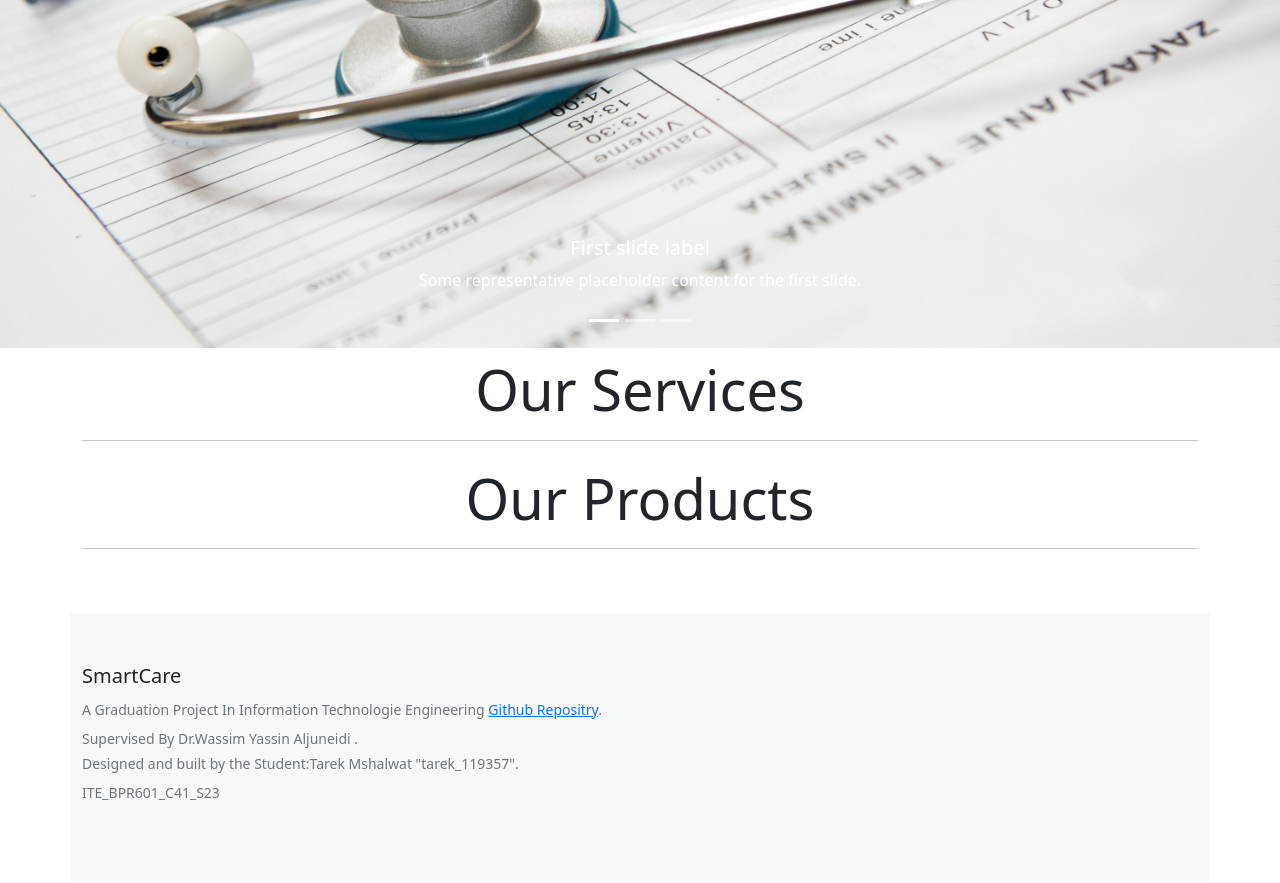
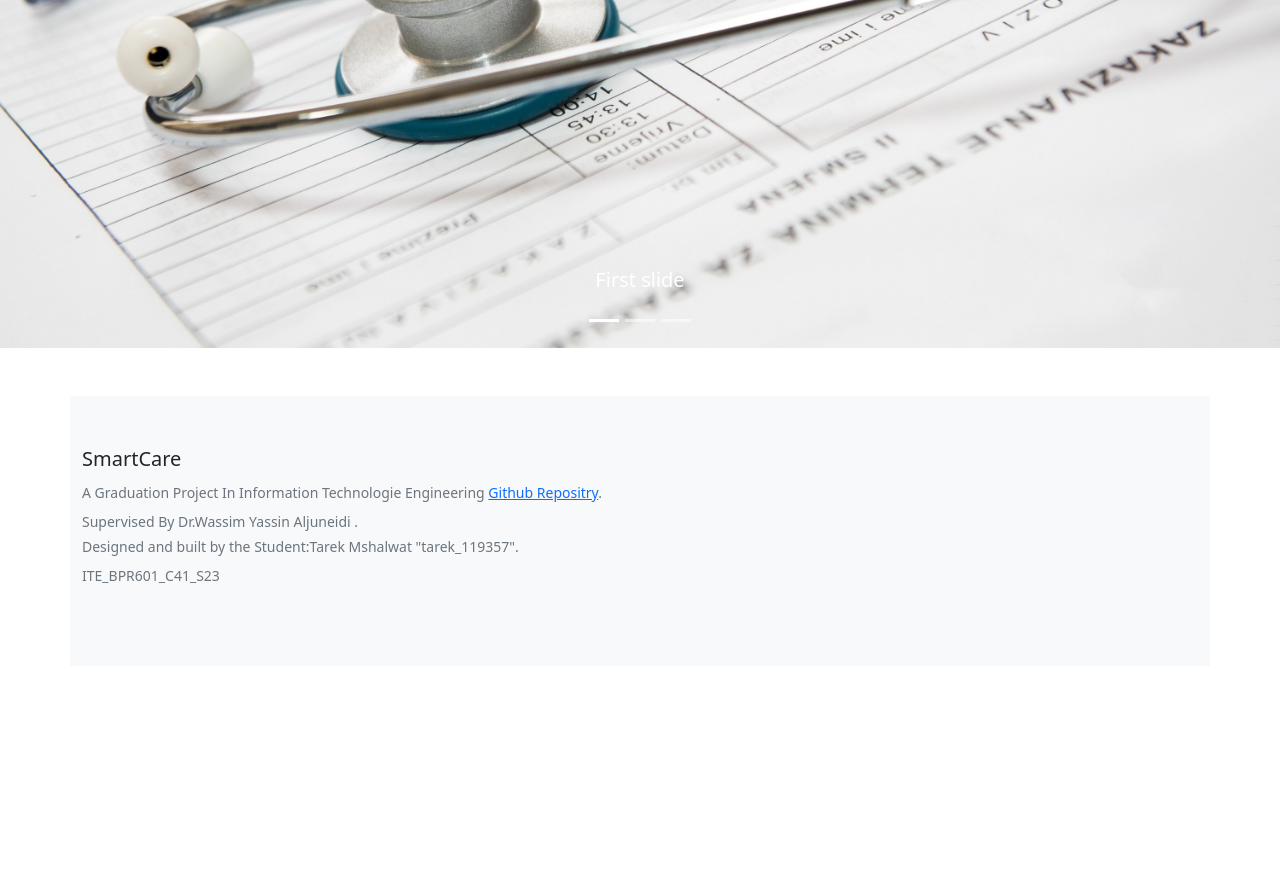
Before and after one commit to tare2M/SmartCare, a Django app: page / in a window 1280 px wide. Shown: the part 593-1476 px from the top of the page. After the commit the page ends 1176 px from the top, so only its background shows below. Run offline with Django 4.2, Linux system fonts and the light colour scheme; parts of the project's set-up code (start-up, migrations or seed data) failed here and were passed over; some libraries are stand-ins or nearby versions.

Commit message:
3 commit

```diff
--- a/users/templates/home.html
+++ b/users/templates/home.html
@@ -14,22 +14,22 @@
       <div class="carousel-item active">
         <img src="{% static 'images/one.jpg' %}" class="d-block w-100" alt="...">
         <div class="carousel-caption d-none d-md-block">
-          <h5>First slide label</h5>
-          <p>Some representative placeholder content for the first slide.</p>
+          <h5>First slide </h5>
+          <p></p>
         </div>
       </div>
       <div class="carousel-item">
         <img src="{% static 'images/two.jpg' %}" class="d-block w-100" alt="...">
         <div class="carousel-caption d-none d-md-block">
-          <h5>Second slide label</h5>
-          <p>Some representative placeholder content for the second slide.</p>
+          <h5>Second slide </h5>
+
         </div>
       </div>
       <div class="carousel-item">
         <img src="{% static 'images/three.jpg' %}" class="d-block w-100" alt="...">
         <div class="carousel-caption d-none d-md-block">
-          <h5>Third slide label</h5>
-          <p>Some representative placeholder content for the third slide.</p>
+          <h5>Third slide </h5>
+
         </div>
       </div>
     </div>
@@ -42,86 +42,9 @@
       <span class="visually-hidden">Next</span>
     </button>
   </div>
-
-<div class="container mt-2">
-
-  <h2 class="display-4 text-center">Our Services</h2>
-  <hr>
-
-  <div class="container mt-2">
-
-
-
-
-    <div class="row">
-
-        {% for i in mymed  %}
-        <div class="col-md-4 bg-light p-5">
-            <div class="card" style="width: 20rem;">
-                <img src="{{i.medicine_image.url}}" class="card-img-top" alt="...">
-                <div class="card-body">
-                  <h6 class="card-title display-4 text-primary">{{i.medicine_name}}</h6>
-                   <p class="text-success bg-light">Price : {{i.medicine_price}} Rs</p>
-                  <p class="card-text">{{i.medicine_descripton}}</p>
-
-                  <p class="text-danger"><b>Expiry Date  : {{i.medicine_exp}}</b></p>
-                  <a href="/orders" class="btn btn-outline-success btn-lg">Order Now</a>
-                </div>
-              </div>
-
-        </div>
-        {% endfor %}
-    </div>
-
-
-
-
-
-
-</div>
-
-
-</div>
-<div class="container mt-2">
-
-  <h2 class="display-4 text-center"> Our Products</h2>
-  <hr>
-  <div class="container mt-2">
-
-
-
-
-    <div class="row">
-
-        {% for i in myprod  %}
-        <div class="col-md-4 bg-light p-5">
-            <div class="card" style="width: 20rem;">
-                <img src="{{i.prod_image.url}}" class="card-img-top" alt="...">
-                <div class="card-body">
-                  <h6 class="card-title display-4 text-primary">{{i.prod_name}}</h6>
-                   <p class="text-success bg-light">Price : {{i.prod_price}} Rs</p>
-                  <p class="card-text">{{i.prod_descripton}}</p>
-
-                  <p class="text-danger"><b>Expiry Date  : {{i.prod_exp}}</b></p>
-                  <a href="/orders" class="btn btn-outline-success btn-lg">Order Now</a>
-                </div>
-              </div>
-
-        </div>
-        {% endfor %}
-    </div>
-
-
-
-
-
-
 </div>
 
 
 
 
-</div>
-
-
 {% endblock body %}
```
Also changed, not shown: db.sqlite3.
